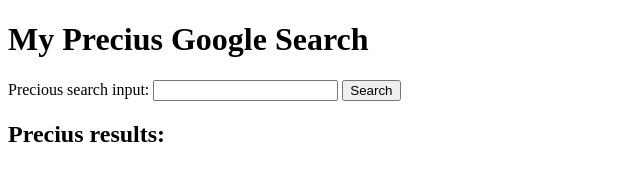
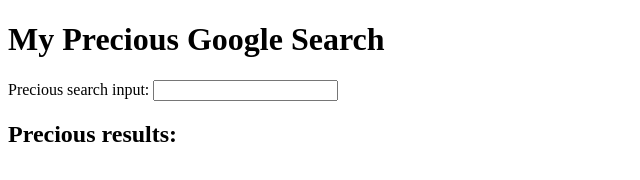
Before and after one commit to MarekOtevrel/FastApiGoogleSearch, a plain HTML site: page index.html in a window 1280 px wide. Shown: the whole page, without its empty margins (0-640 px from the left). Drawn offline with Linux system fonts and the light colour scheme.

Commit message:
Add files via upload

```diff
--- a/index.html
+++ b/index.html
@@ -1,27 +1,30 @@
 <!DOCTYPE html>
 <html lang="cs">
+
 <head>
     <meta charset="UTF-8">
     <meta name="viewport" content="width=device-width, initial-scale=1.0">
-    <title>My Precius Google Search</title>
+    <title>My Precious Google Search</title>
 </head>
+
 <body>
-    <h1>My Precius Google Search</h1>
+    <h1>My Precious Google Search</h1>
     <form id="searchForm">
         <label for="query">Precious search input:</label>
         <input type="text" id="query" name="query" required>
-        <button type="submit">Search</button>
     </form>
 
+
+
     <div id="results">
-        <h2>Precius results:</h2>
+        <h2>Precious results:</h2>
         <ul id="resultsList"></ul>
     </div>
 
     <button id="downloadButton" style="display: none;">Download (OteGSresults.json)</button>
 
     <script>
-        document.getElementById('searchForm').addEventListener('submit', async function(event) {
+        document.getElementById('searchForm').addEventListener('submit', async function (event) {
             event.preventDefault();
             const query = document.getElementById('query').value;
 
@@ -44,7 +47,7 @@
             }
         });
 
-        document.getElementById('downloadButton').addEventListener('click', async function() {
+        document.getElementById('downloadButton').addEventListener('click', async function () {
             const response = await fetch('/download');
             if (response.ok) {
                 const blob = await response.blob();
@@ -67,11 +70,11 @@
 
             results.forEach(item => {
                 const li = document.createElement('li');
-                //li.innerHTML = `<a href="${item.link}" target="_blank">${item.title}</a><p>${item.snippet}</p>`;
                 li.innerHTML = `<p><a href="${item.link}">${item.title}</a></p>`;
                 resultsList.appendChild(li);
             });
         }
     </script>
 </body>
+
 </html>
```
